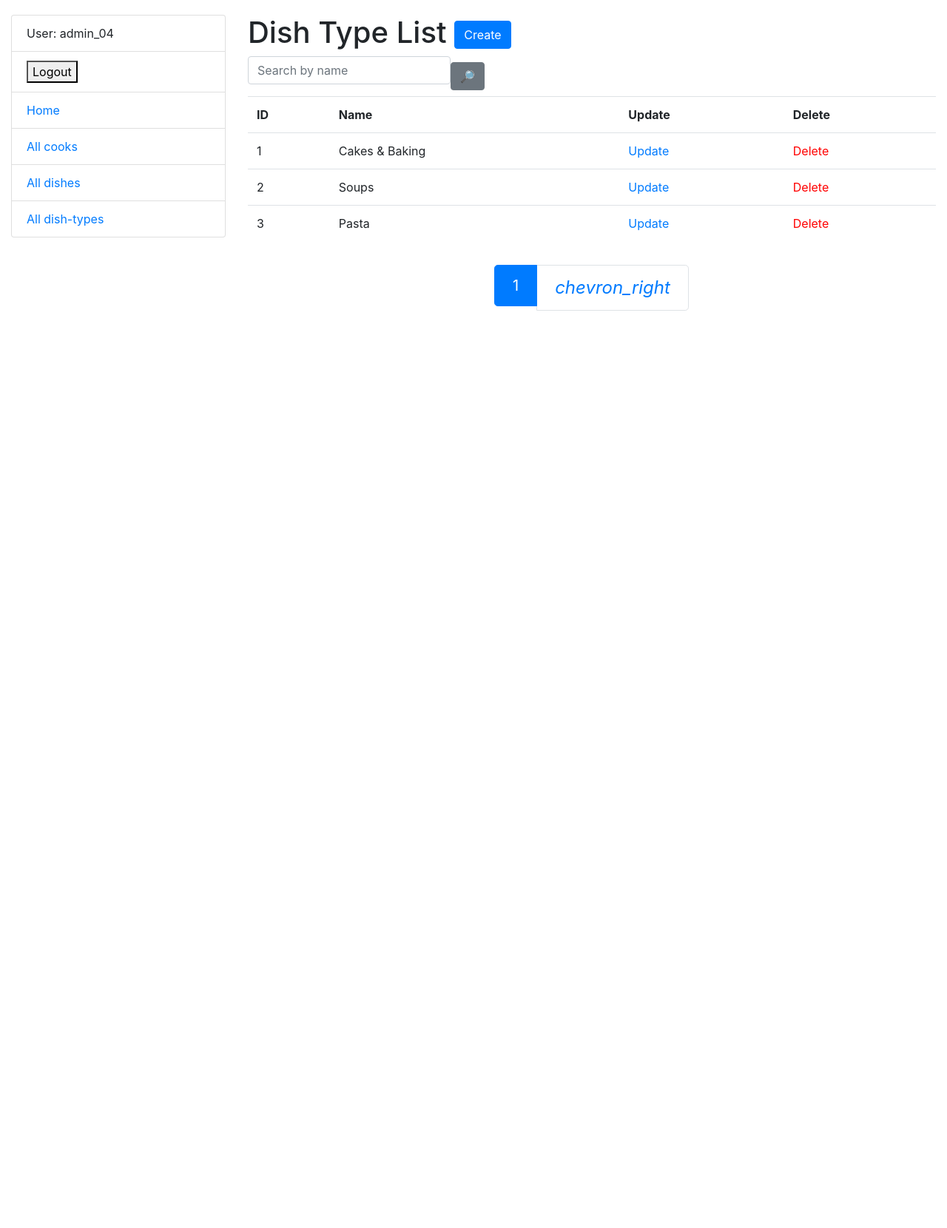
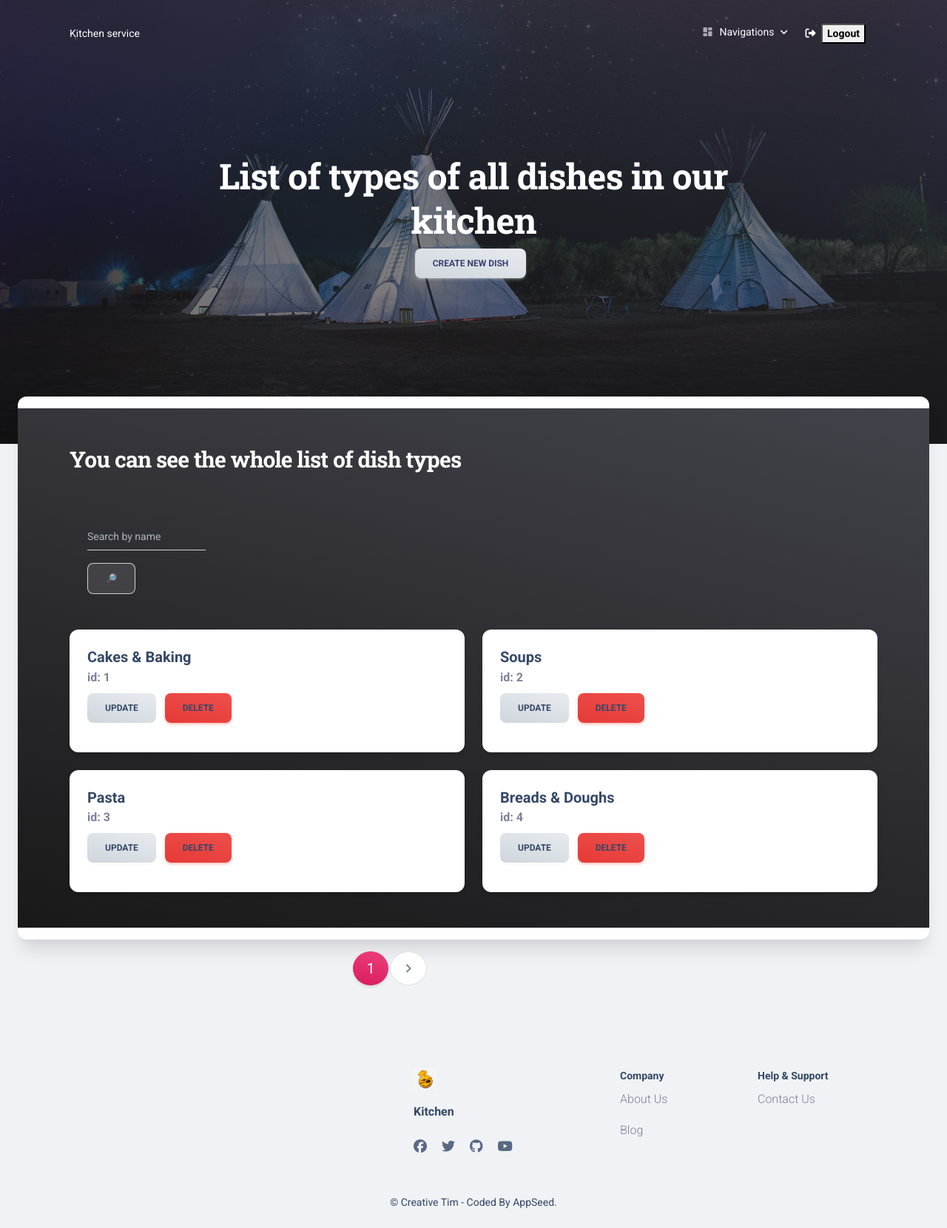
Before and after one commit to MrsLFG/restaurant-kitchen-service, a Django app: page /kitchen/dish-types/ in a window 1280 px wide. Shown: the whole page at 74% size. Before the commit the page ends 420 px from the top, so only its background shows below. Run offline with Django 5.2, Linux system fonts and the light colour scheme; a user stored in the database is signed in; data comes from the database, SQL or seed files in the repository; some libraries are stand-ins or nearby versions.

Commit message:
page for dish-types done with free templates & pagination changed from 3 to 4

```diff
--- a/kitchen/views.py
+++ b/kitchen/views.py
@@ -36,7 +36,7 @@ class DishTypeListView(LoginRequiredMixin, generic.ListView):
     model = DishType
     template_name = "kitchen/dish_type_list.html"
     context_object_name = "dish_type_list"
-    paginate_by = 3
+    paginate_by = 4
 
     def get_context_data(self, *, object_list=None, **kwargs):
         context = super(DishTypeListView, self).get_context_data(**kwargs)
--- a/templates/kitchen/dish_type_list.html
+++ b/templates/kitchen/dish_type_list.html
@@ -1,54 +1,142 @@
-{% extends "base.html" %}
+{#{% extends "base.html" %}#}
+{#{% load crispy_forms_filters %}#}
+{##}
+{#{% block title %}#}
+{#  <title>Dish Type</title>#}
+{#{% endblock %}#}
+{##}
+{#{% block content %}#}
+{#  <h1>#}
+{#    Dish Type List#}
+{#    <a href="{% url 'kitchen:dish-type-create' %}" class="btn btn-primary link-to-page">#}
+{#      Create#}
+{#    </a>#}
+{#  </h1>#}
+{#  <form action="" method="get" class="form-inline">#}
+{#    {{ search_form|crispy }}#}
+{#    <input type="submit" value="🔎" class="btn btn-secondary">#}
+{#  </form>#}
+{#  {% if dish_type_list %}#}
+{#    <table class="table">#}
+{#      <tr>#}
+{#        <th>ID</th>#}
+{#        <th>Name</th>#}
+{#        <th>Update</th>#}
+{#        <th>Delete</th>#}
+{#      </tr>#}
+{##}
+{#      {% for dish_type in dish_type_list %}#}
+{#        <tr>#}
+{#          <td>#}
+{#            {{ dish_type.id }}#}
+{#          </td>#}
+{#          <td>#}
+{#            {{ dish_type.name }}#}
+{#          </td>#}
+{#          <td>#}
+{#            <a href="{% url 'kitchen:dish-type-update' pk=dish_type.id %}">#}
+{#                Update#}
+{#              </a>#}
+{#          </td>#}
+{#          <td>#}
+{#            <a style="color: red"#}
+{#                href="{% url 'kitchen:dish-type-delete' pk=dish_type.id %}">#}
+{#                Delete#}
+{#              </a>#}
+{#          </td>#}
+{#        </tr>#}
+{#      {% endfor %}#}
+{#    </table>#}
+{##}
+{#   {% else %}#}
+{#      <p>There are no dish types in restaurant kitchen!</p>#}
+{#  {% endif %}#}
+{#{% endblock %}#}
+
+{% extends "layouts/base.html" %}
 {% load crispy_forms_filters %}
 
-{% block title %}
-  <title>Dish Type</title>
-{% endblock %}
+{% block title %} About US {% endblock %}
+
+{% block body_class %} about-us {% endblock %}
+
+<!-- Specific Page CSS goes HERE  -->
+{% block stylesheets %}{% endblock stylesheets %}
 
 {% block content %}
-  <h1>
-    Dish Type List
-    <a href="{% url 'kitchen:dish-type-create' %}" class="btn btn-primary link-to-page">
-      Create
+
+  {% include 'includes/navigation-transparent.html' %}
+
+  <header class="bg-gradient-dark">
+    <div class="page-header min-vh-75" style="background-image: url('{{ ASSETS_ROOT }}/img/bg9.jpg');">
+      <span class="mask bg-gradient-dark opacity-6"></span>
+      <div class="container">
+        <div class="row justify-content-center">
+          <div class="col-lg-8 text-center mx-auto my-auto">
+            <h1 class="text-white">List of types of all dishes in our kitchen</h1>
+                <a href="{% url 'kitchen:dish-type-create' %}" class="btn bg-gradient-light w-auto me-2">
+                  Create new dish
                 </a>
-  </h1>
+            <div class="d-flex justify-content-center">
+            </div>
+          </div>
+        </div>
+      </div>
+    </div>
+  </header>
+
+  <div class="card card-body shadow-xl mx-3 mx-md-4 mt-n6">
+  <section class="pb-5 position-relative bg-gradient-dark mx-n3">
+    <div class="container">
+      <div class="row">
+        <div class="col-md-8 text-start mb-5 mt-5">
+          <h3 class="text-white z-index-1 position-relative">You can see the whole list of dish types</h3>
+        </div>
+      </div>
+      <div class="container">
+        <div class="row justify-space-between py-2">
+          <div class="col-lg-4 ">
+            <div class="input-group input-group-dynamic">
               <form action="" method="get" class="form-inline">
                 {{ search_form|crispy }}
-    <input type="submit" value="🔎" class="btn btn-secondary">
+                <input type="submit" value="🔎" class="btn btn-outline-white">
               </form>
+            </div>
+          </div>
+        </div>
+      </div>
       {% if dish_type_list %}
-    <table class="table">
-      <tr>
-        <th>ID</th>
-        <th>Name</th>
-        <th>Update</th>
-        <th>Delete</th>
-      </tr>
-
+        <div class="row">
           {% for dish_type in dish_type_list %}
-        <tr>
-          <td>
-            {{ dish_type.id }}
-          </td>
-          <td>
-            {{ dish_type.name }}
-          </td>
-          <td>
-            <a href="{% url 'kitchen:dish-type-update' pk=dish_type.id %}">
-                Update
-              </a>
-          </td>
-          <td>
-            <a style="color: red"
-                href="{% url 'kitchen:dish-type-delete' pk=dish_type.id %}">
+            <div class="col-lg-6 col-12">
+              <div class="card card-profile mt-4">
+                <div class="row">
+                  <div class="col-12 my-auto">
+                    <div class="card-body">
+                      <h5 class="mb-0">{{ dish_type.name }}</h5>
+                        <h6 class="text-muted">id: {{ dish_type.id }}</h6>
+                      <p class="mb-0">
+                        <button type="button" class="btn bg-gradient-light w-auto me-2">
+                          <a href="{% url 'kitchen:dish-type-update' pk=dish_type.id %}">Update</a>
+                        </button>
+                        <button type="button" class="btn bg-gradient-danger w-auto me-2">
+                          <a href="{% url 'kitchen:dish-type-delete' pk=dish_type.id %}">
                           Delete
                           </a>
-          </td>
-        </tr>
+                        </button>
+                      </p>
+                    </div>
+                  </div>
+                </div>
+              </div>
+            </div>
           {% endfor %}
-    </table>
+        </div>
+      {% else %}
+        <p>There are no dishes in restaurant kitchen!</p>
+      {% endif %}
+    </div>
+  </section>
+  </div>
 
-   {% else %}
-      <p>There are no dish types in restaurant kitchen!</p>
-  {% endif %}
-{% endblock %}
+{% endblock content %}
```
Lines whose indentation alone changed are shown as unchanged.
